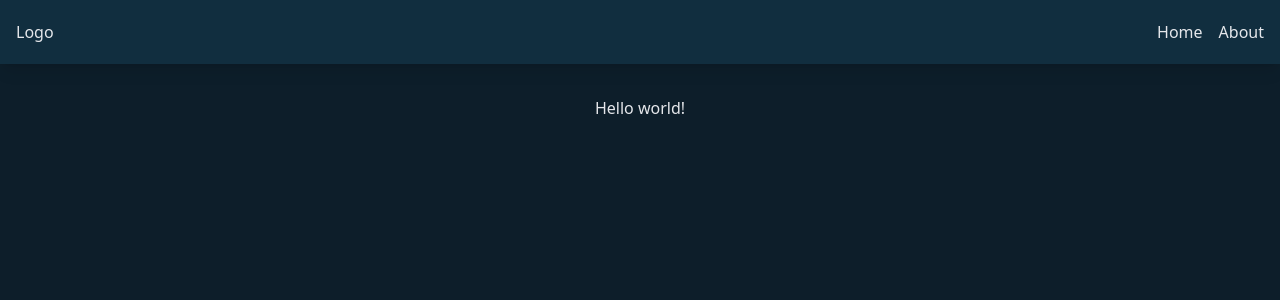
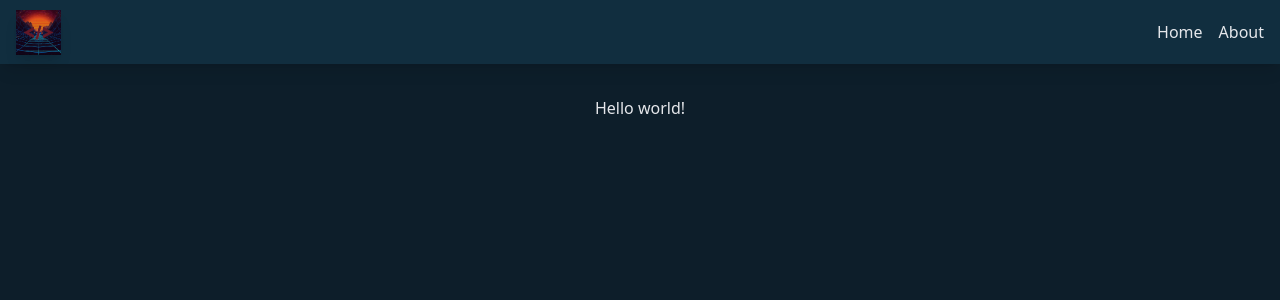
Before and after one commit to JoaoLGR/my-portfolio-and-blog, a Next.js app: page / in a window 1280 px wide. Shown: the top 300 px of the page. Built offline with nearby package versions, Linux system fonts and the light colour scheme.

Commit message:
style(Logo): adds the logo.png

```diff
--- a/src/components/Logo/Logo.tsx
+++ b/src/components/Logo/Logo.tsx
@@ -1,7 +1,15 @@
+import Image from "next/image"
+
 export function Logo() {
   return (
     <div>
-      <h2>Logo</h2>
+      <Image
+        className="shadow-lg"
+        src="/assets/images/logoJL.png"
+        alt="logo"
+        width={45}
+        height={45}
+      />
     </div>
   )
 }
```
